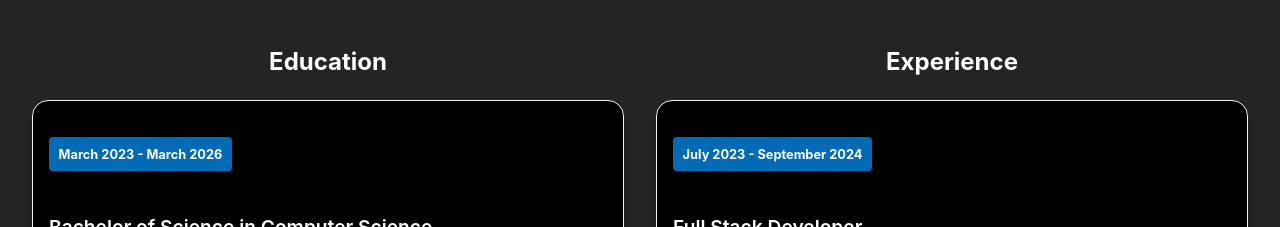
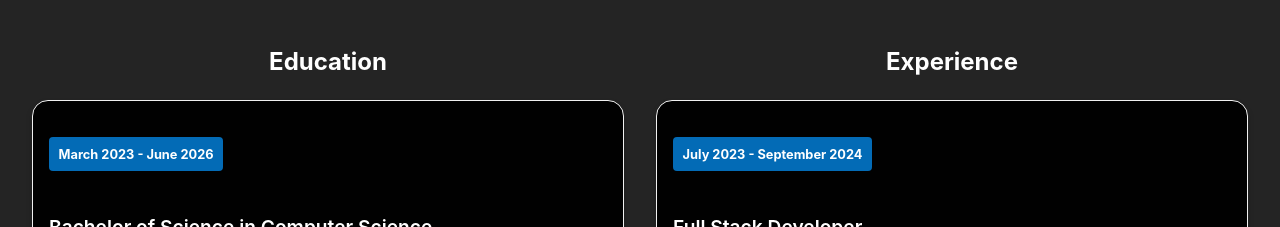
Before and after one commit to Poyetnyax/Poyet.devblog, a React (Vite) app: page / in a window 1280 px wide. Shown: the part 1020-1247 px from the top of the page. Built offline with nearby package versions, Linux system fonts and the light colour scheme.

Commit message:
end of education date

```diff
--- a/src/pages/sections/resume/Resume.jsx
+++ b/src/pages/sections/resume/Resume.jsx
@@ -10,7 +10,7 @@ const Resume = () => {
             <div className="resume__cards">
                 <div className='education__cards'>
                     <h2 className='education__title'>Education</h2>
-                    <Card period="March 2023 - March 2026" field="Bachelor of Science in Computer Science" place="University of Economic and Innovation" description="Majoring in computer science, 2nd year." />
+                    <Card period="March 2023 - June 2026" field="Bachelor of Science in Computer Science" place="University of Economic and Innovation" description="Majoring in computer science, 2nd year." />
                 </div>
                 <div className='experience__cards'>
                     <h2 className='experience__title'>Experience</h2>
```
